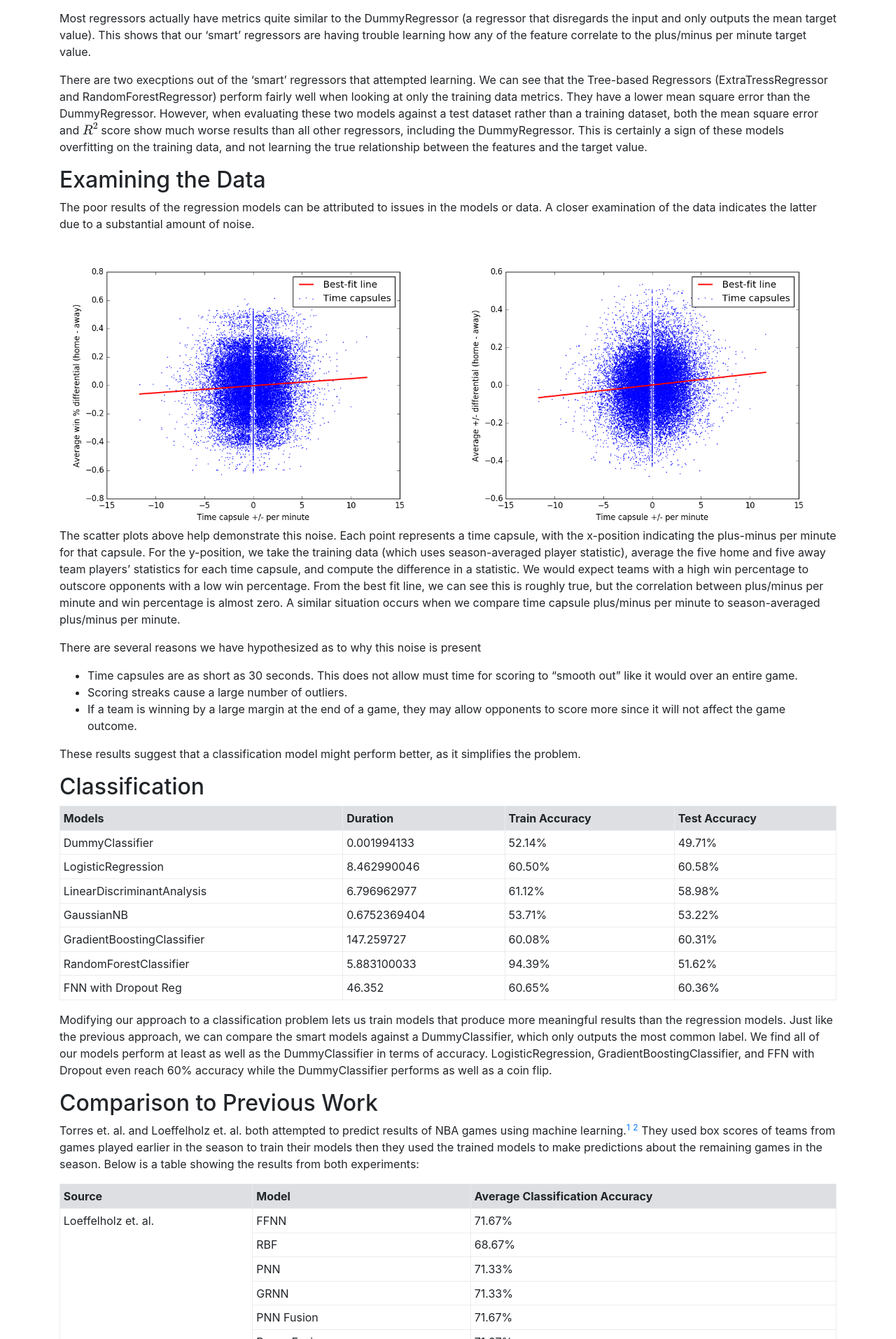
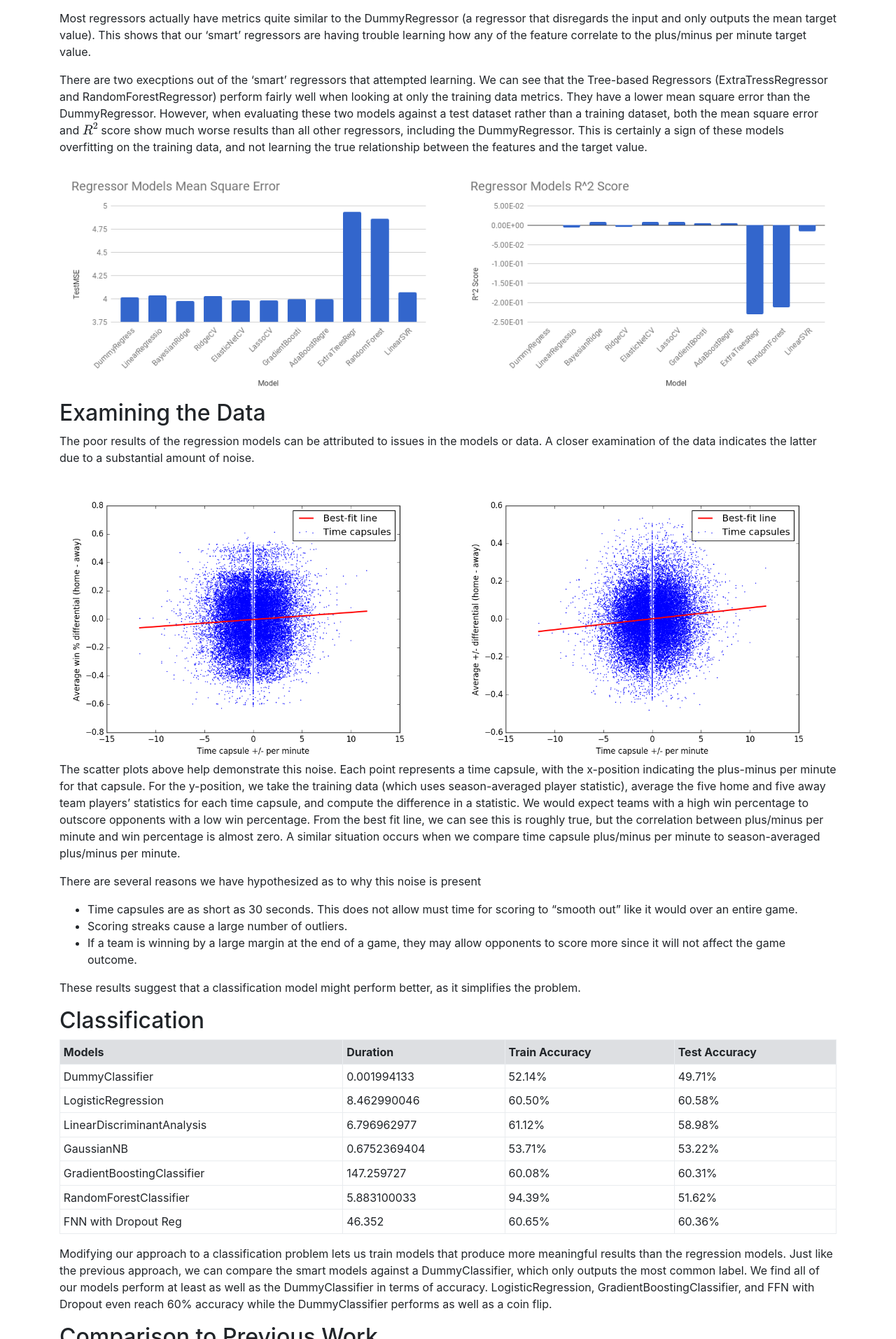
Before and after one commit to B-Ball-Brain/B-Ball-Brain.github.io, a Jekyll site: the page built from results.md, in a window 1280 px wide. Shown: the part 626-2539 px from the top of the page at 70% size. Built offline with Jekyll 4.4.1, drawn with Linux system fonts in a browser that asks for light colours; nearby versions of some CDN libraries; some web fonts are replaced; formulas are drawn with MathJax 3.

Commit message:
Add figures to results

```diff
--- a/results.md
+++ b/results.md
@@ -6,7 +6,7 @@
 
 ## Regression
 
-<table class="table table-bordered table-sm">
+<table class="table table-bordered table-sm table-responsive-md">
     <tr>
     	<th class="table-secondary">Models</th>
         <th class="table-secondary">Duration</th>
@@ -97,6 +97,16 @@
 
 There are two execptions out of the 'smart' regressors that attempted learning.  We can see that the Tree-based Regressors (ExtraTressRegressor and RandomForestRegressor) perform fairly well when looking at only the training data metrics.  They have a lower mean square error than the DummyRegressor.  However, when evaluating these two models against a test dataset rather than a training dataset, both the mean square error and $$R^2$$ score show much worse results than all other regressors, including the DummyRegressor.  This is certainly a sign of these models overfitting on the training data, and not learning the true relationship between the features and the target value.
 
+<div class="row">
+    <div class="col-md-6">
+        <img class="img-fluid" src="/assets/rmse.png"/>
+    </div>
+
+    <div class="col-md-6">
+        <img class="img-fluid" src="/assets/r-square.png"/>
+    </div>
+</div>
+
 ## Examining the Data
 
 The poor results of the regression models can be attributed to issues in the models or data.  A closer examination of the data indicates the latter due to a substantial amount of noise.
@@ -123,7 +133,7 @@
 
 ## Classification
 
-<table class="table table-bordered table-sm">
+<table class="table table-bordered table-sm table-responsive-sm">
     <tr>
     	<th class="table-secondary">Models</th>
         <th class="table-secondary">Duration</th>
@@ -180,7 +190,7 @@
 
 Torres et. al. and Loeffelholz et. al. both attempted to predict results of NBA games using machine learning.[^loeffelholz2009predicting] [^torres2013prediction] They used box scores of teams from games played earlier in the season to train their models then they used the trained models to make predictions about the remaining games in the season. Below is a table showing the results from both experiments:
 
-<table class="table table-bordered table-sm">
+<table class="table table-bordered table-sm table-responsive-sm">
     <tr>
         <th class="table-secondary">Source</th>
     	<th class="table-secondary">Model</th>
@@ -232,6 +242,16 @@
 
 Comparing the results from the table above with the results from our models, we can see that our models do a descent job of making predictions given that we are solving a harder problem of predicting results given player matchups rather than learning team performance over different games and seasons. Also, our model tries to select the best players to give a team the best chance of winning, and it learns by examining player statistics from a 30-second time capsules over a season. This presents a significant challenge even for a human expert.
 
+<div class="row">
+    <div class="col-md-6">
+        <img class="img-fluid" src="/assets/classifer-train-results.png"/>
+    </div>
+
+    <div class="col-md-6">
+        <img class="img-fluid" src="/assets/classifier-test-results.png"/>
+    </div>
+</div>
+
 ## References
 [^loeffelholz2009predicting]: Loeffelholz, Bernard, Earl Bednar, and Kenneth W. Bauer. "Predicting NBA games using neural networks." Journal of Quantitative Analysis in Sports 5.1 (2009).
 [^torres2013prediction]: Torres, Renator Amorim. "Prediction of nba games based on machine learning methods." University of Wisconsin, Madison (2013).
```
Also changed, not shown: index.md (+8 -2 lines), assets/classifer-train-results.png (renamed from assets/classiferTrainResults.png), assets/classifier-test-results.png (renamed from assets/classifierTestResults.png), assets/r-square.png (renamed from assets/rsquare.png).
